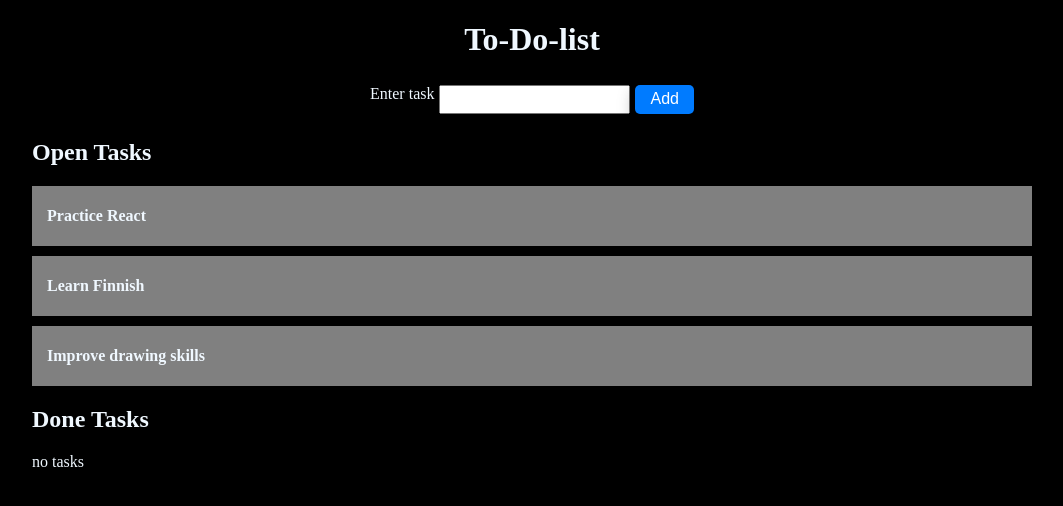
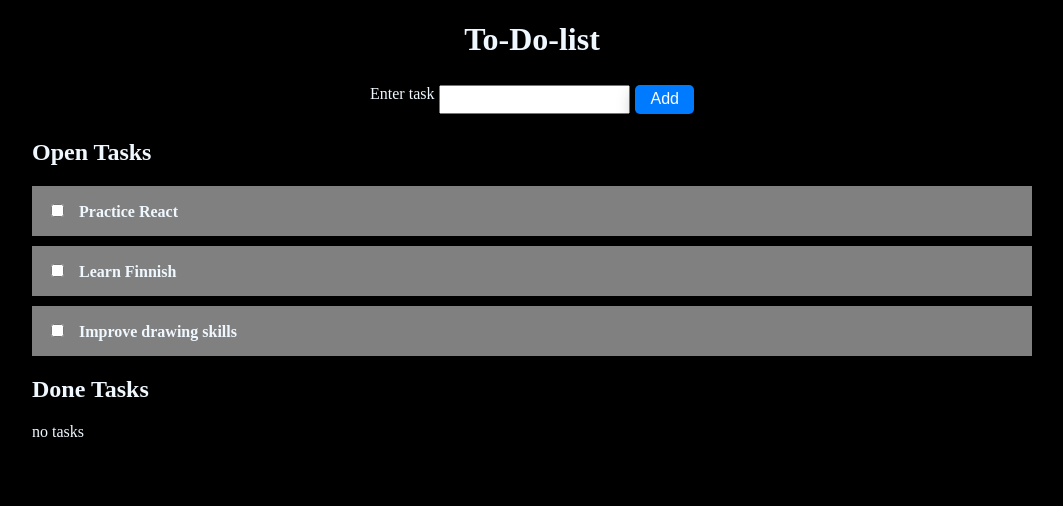
Before and after one commit to primasghar/to-do-list-app, a React (Create React App) app: page / in a window 1280 px wide. Shown: the top 506 px of the page, without its empty margins (108-1171 px from the left). Built offline with nearby package versions, Linux system fonts and the light colour scheme.

Commit message:
Modified to checkbox input form

```diff
--- a/src/ToDo/components/ToDoItem/ToDoItem.js
+++ b/src/ToDo/components/ToDoItem/ToDoItem.js
@@ -3,10 +3,11 @@ import classes from "./ToDoItem.module.css";
 
 const ToDoItem = ({ para }) => {
   return (
-    <li className={classes.unit}>
-      <div>
-        <p>{para}</p>
-      </div>
+    <li className={classes.item}>
+      <form>
+        <input className={classes.checkbox} id="checker" type="checkbox" />
+        <label htmlFor="checker">{para}</label>
+      </form>
     </li>
   );
 };
--- a/src/ToDo/components/ToDoItem/ToDoItem.module.css
+++ b/src/ToDo/components/ToDoItem/ToDoItem.module.css
@@ -1,6 +1,10 @@
-.unit {
+.item {
   font-weight: bold;
   background-color: gray;
-  padding: 5px 15px;
+  padding: 15px;
   margin: 10px 0;
 }
+
+.checkbox {
+  margin-right: 15px;
+}
```
